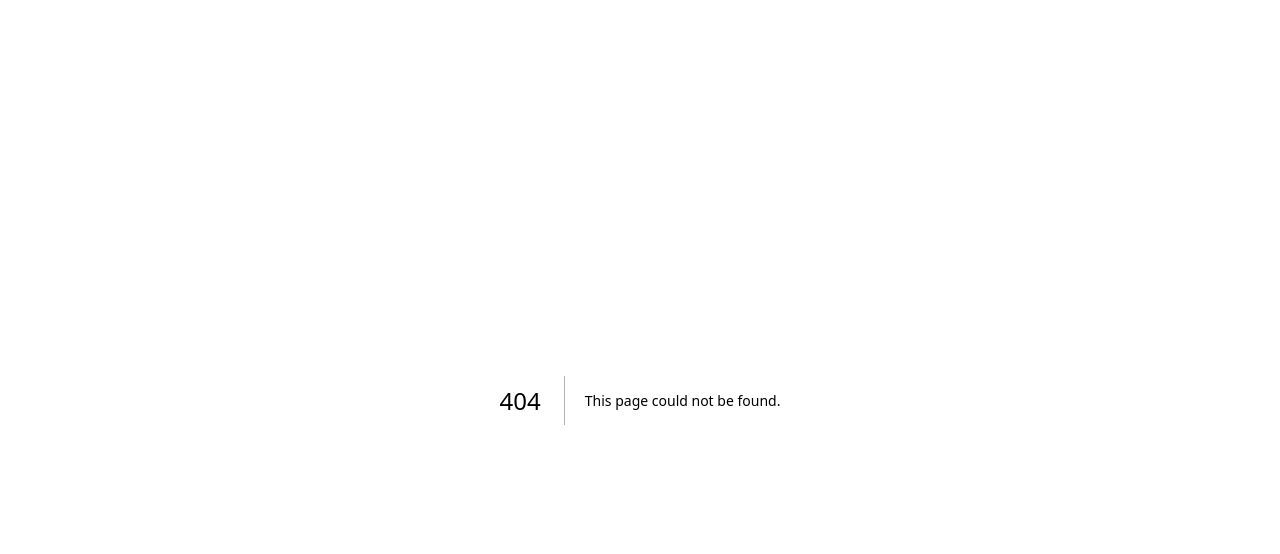
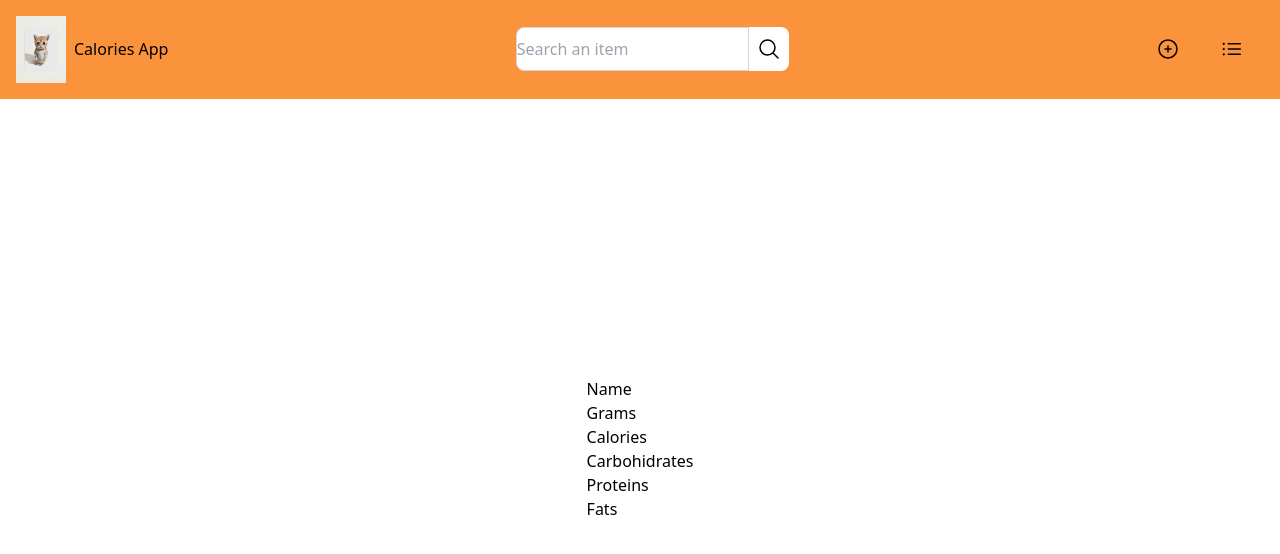
Before and after one commit to EduardoJRP/NutriTrack, a Next.js app: page /itemList in a window 1280 px wide. Before the commit this address had no page. Shown: the top 554 px of the page. Built offline with nearby package versions, Linux system fonts and the light colour scheme.

Commit message:
feat: added new component

```diff
--- /dev/null
+++ b/app/components/ItemCard.tsx
@@ -0,0 +1,16 @@
+import React, { useState } from 'react';
+
+export default function ItemCard() {
+  return (
+    <div className="">
+      <div>
+        <div className=''>Name</div>
+        <div>Grams</div>
+        <div>Calories</div>
+        <div>Carbohidrates</div>
+        <div>Proteins</div>
+        <div>Fats</div>
+      </div>
+    </div>
+  );
+}
--- a/app/components/NavBar.tsx
+++ b/app/components/NavBar.tsx
@@ -64,6 +64,7 @@ const NavBar = () => {
               </svg>
             </button>
           </Link>
+          <Link href='/itemList'>
             <button className="p-5">
               <svg
                 xmlns="http://www.w3.org/2000/svg"
@@ -80,6 +81,7 @@ const NavBar = () => {
                 />
               </svg>
             </button>
+          </Link>
         </div>
       </div>
     </div>
--- /dev/null
+++ b/app/itemList/page.tsx
@@ -0,0 +1,15 @@
+'use client';
+
+import NavBar from '../components/NavBar';
+import ItemCard from '../components/ItemCard';
+
+export default function AddItem() {
+  return (
+    <div className="min-h-screen flex flex-col">
+      <NavBar></NavBar>
+      <div className="flex flex-grow items-center justify-center w-full">
+        <ItemCard></ItemCard>
+      </div>
+    </div>
+  );
+}
```
Also changed, not shown: 1 other file (tests, documents, lock files or other folders). Lines whose indentation alone changed are shown as unchanged.
